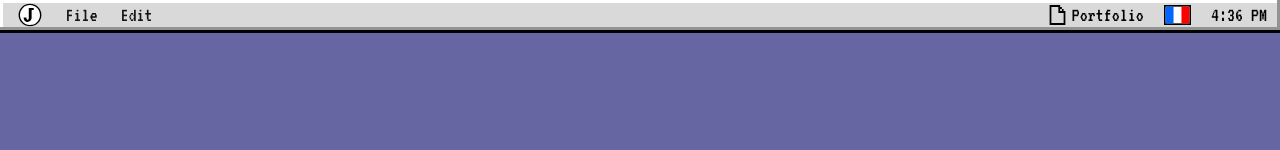
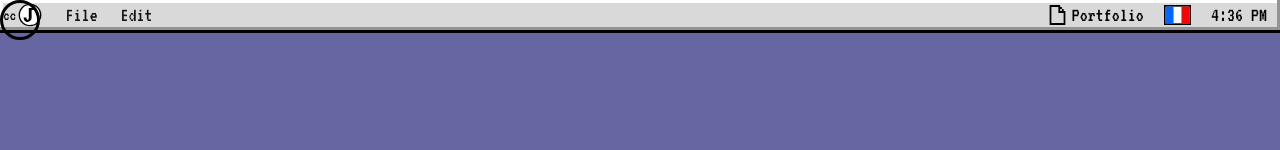
Before and after one commit to juthomas/Portfolio-Mac9.1, a Next.js app: page / in a window 1280 px wide. Shown: the top 150 px of the page. Built offline with nearby package versions, Linux system fonts and the light colour scheme.

Commit message:
[ADD] Dnd base

```diff
--- a/app/page.tsx
+++ b/app/page.tsx
@@ -1,13 +1,16 @@
 import { Welcome } from '../components/Welcome/Welcome';
 import { ColorSchemeToggle } from '../components/ColorSchemeToggle/ColorSchemeToggle';
 import { Header } from '@/components/Header/Header';
+import { DraggableWindow } from '@/components/DraggableWindow/DraggableWindow';
+import { DraggableContext } from '@/components/DraggableContext/DraggableContext';
 
 export default function HomePage() {
   return (
     <>
-        <Header />
-        <Welcome />
-        <ColorSchemeToggle />
+      <Header />
+      <Welcome />
+      <ColorSchemeToggle />
+      <DraggableContext />
     </>
   );
 }
--- /dev/null
+++ b/components/DraggableContext/DraggableContext.tsx
@@ -0,0 +1,43 @@
+'use client';
+
+import {
+  DndContext,
+  useDraggable,
+  useSensor,
+  MouseSensor,
+  TouchSensor,
+  KeyboardSensor,
+  PointerActivationConstraint,
+  Modifiers,
+  useSensors,
+} from '@dnd-kit/core';
+import { useState } from 'react';
+import type { Coordinates } from '@dnd-kit/utilities';
+import { DraggableWindow } from '../DraggableWindow/DraggableWindow';
+
+// import { useState } from 'react';
+// import classes from './DraggableWindow.module.css';
+
+export function DraggableContext({ children }: { children: JSX.Element }) {
+  const [{ x, y }, setCoordinates] = useState<Coordinates>({ x: 0, y: 0 });
+
+  const mouseSensor = useSensor(MouseSensor, {});
+  const touchSensor = useSensor(TouchSensor, {});
+  const keyboardSensor = useSensor(KeyboardSensor, {});
+  const sensors = useSensors(mouseSensor, touchSensor, keyboardSensor);
+
+  return (
+    <DndContext
+      sensors={sensors}
+      // onDragMove={({ delta }) => {
+      //   setCoordinates(() => ({ x: x + delta.x, y: y + delta.y }));
+      //   // setCoordinates(() => ({ x: x + delta.x, y: y + delta.y }));
+      // }}
+      onDragEnd={({ delta }) => {
+        setCoordinates(() => ({ x: x + delta.x, y: y + delta.y }));
+      }}
+    >
+      <DraggableWindow top={y} left={x} />
+    </DndContext>
+  );
+}
--- /dev/null
+++ b/components/DraggableWindow/DraggableWindow.tsx
@@ -0,0 +1,46 @@
+'use client';
+
+import { useDraggable } from '@dnd-kit/core';
+
+import { Box } from '@mantine/core';
+
+// import { useState } from 'react';
+// import classes from './DraggableWindow.module.css';
+
+export function DraggableWindow({
+  top,
+  left,
+  size = 40,
+}: {
+  top: number;
+  left: number;
+  size?: number;
+}) {
+  const { attributes, listeners, setNodeRef, transform } = useDraggable({
+    id: 'test',
+    disabled: false,
+  });
+
+  return (
+    <Box
+      style={{
+        height: size,
+        width: size,
+        borderRadius: 666,
+        position: 'absolute',
+        // backgroundColor: 'red',
+        border: `${size * 0.075}px solid black`,
+        touchAction: 'none',
+        cursor: 'pointer',
+        top,
+        left,
+        transform: transform ? `translate3d(${transform.x}px, ${transform.y}px, 0)` : undefined,
+      }}
+      ref={setNodeRef}
+      {...listeners}
+      {...attributes}
+    >
+      cc
+    </Box>
+  );
+}
--- a/package.json
+++ b/package.json
@@ -18,6 +18,8 @@
     "storybook:build": "storybook build"
   },
   "dependencies": {
+    "@dnd-kit/core": "^6.0.8",
+    "@dnd-kit/utilities": "^3.2.1",
     "@mantine/core": "7.0.0",
     "@mantine/hooks": "7.0.0",
     "@next/bundle-analyzer": "^13.4.4",
```
Also changed, not shown: components/DraggableWindow/DraggableWindow.module.css (added), 1 other file (tests, documents, lock files or other folders).
